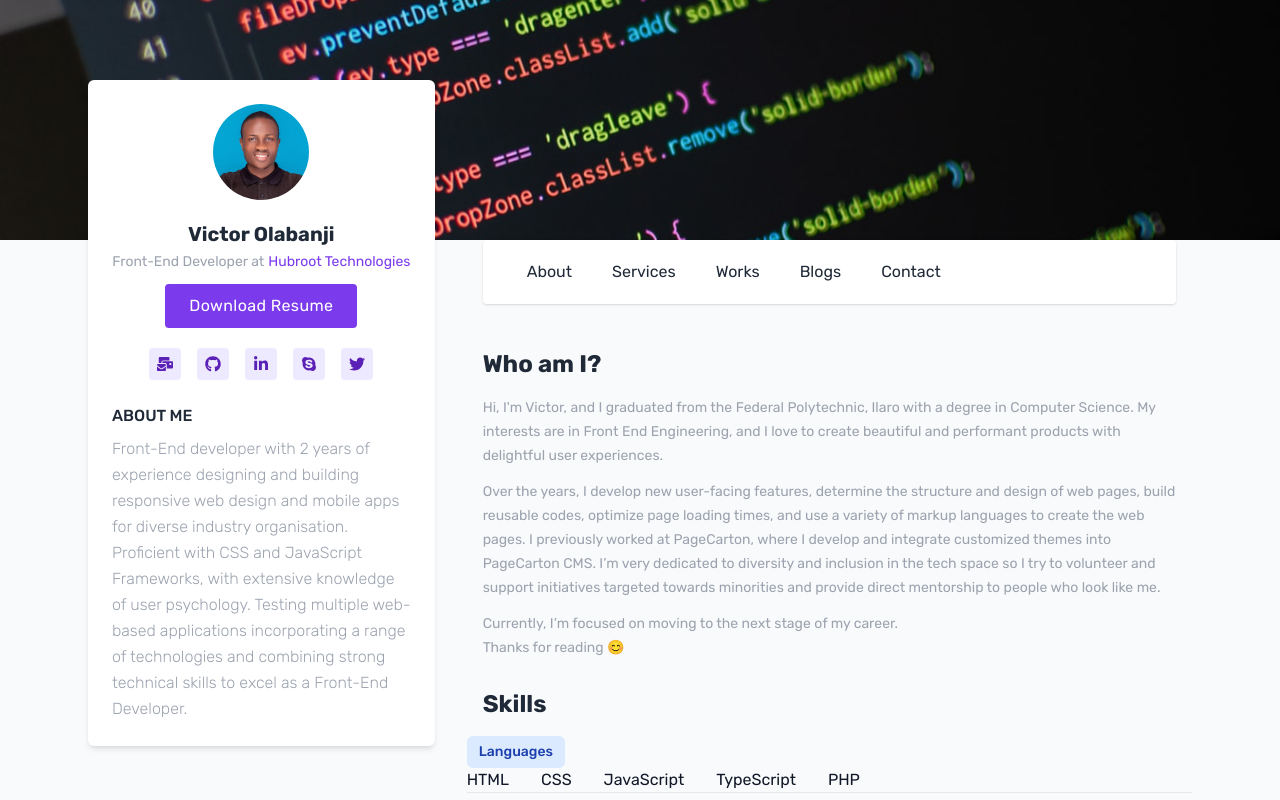
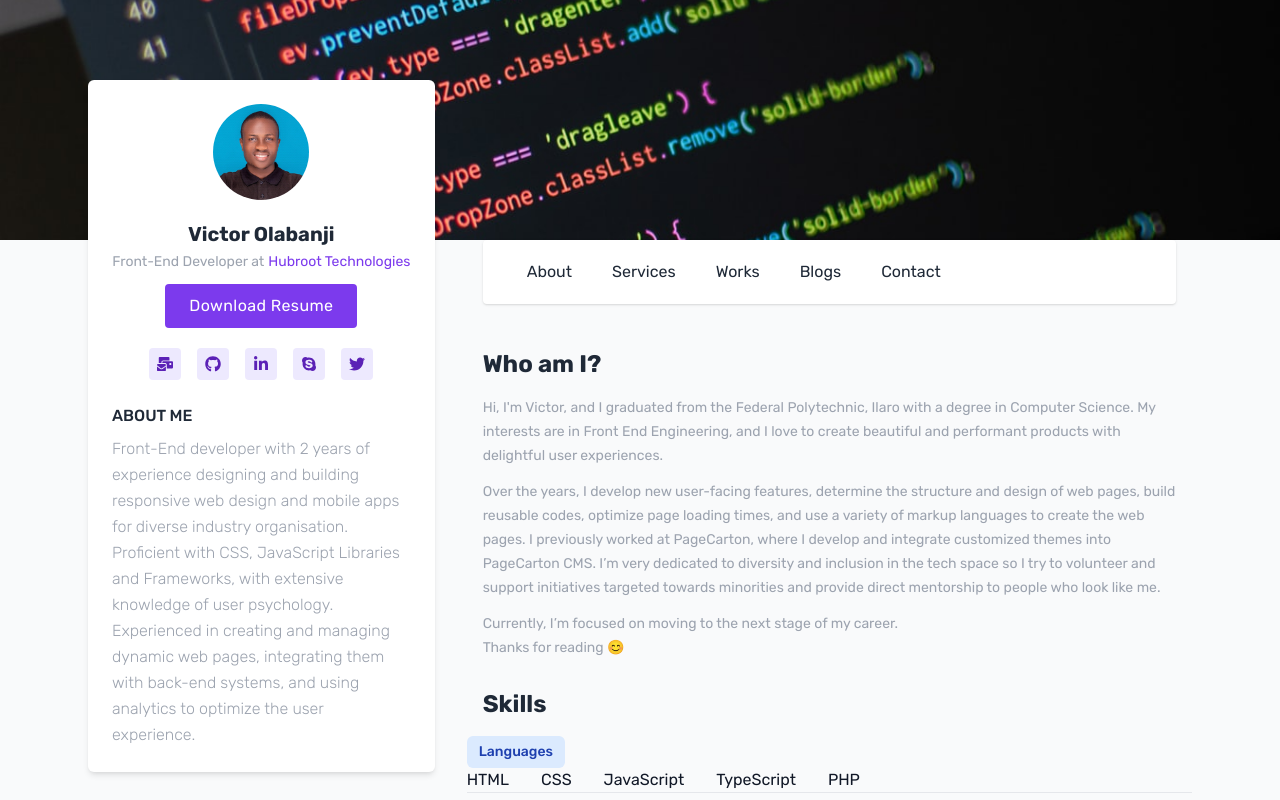
Before and after one commit to Vickthour/myresume-reactjs, a React (Create React App) app: page / in a window 1280 px wide. Shown: the top 800 px of the page. Built offline with nearby package versions, Linux system fonts and the light colour scheme.

Commit message:
Update Sidebar.jsx

```diff
--- a/src/components/sections/Sidebar/Sidebar.jsx
+++ b/src/components/sections/Sidebar/Sidebar.jsx
@@ -71,9 +71,8 @@ const Sidebar = () => {
         </h3>
         <p className="text-gray-400 text font-light leading-relaxed">
           Front-End developer with 2 years of experience designing and building responsive web design and mobile apps for
-          diverse industry organisation. Proficient with CSS and JavaScript Frameworks, with extensive knowledge of user psychology.
-          Testing multiple web-based applications incorporating a range of technologies and combining strong technical skills to
-          excel as a Front-End Developer.
+          diverse industry organisation. Proficient with CSS, JavaScript Libraries and Frameworks, with extensive knowledge of user psychology.
+          Experienced in creating and managing dynamic web pages, integrating them with back-end systems, and using analytics to optimize the user experience.
         </p>
       </div>
     </aside>
```
